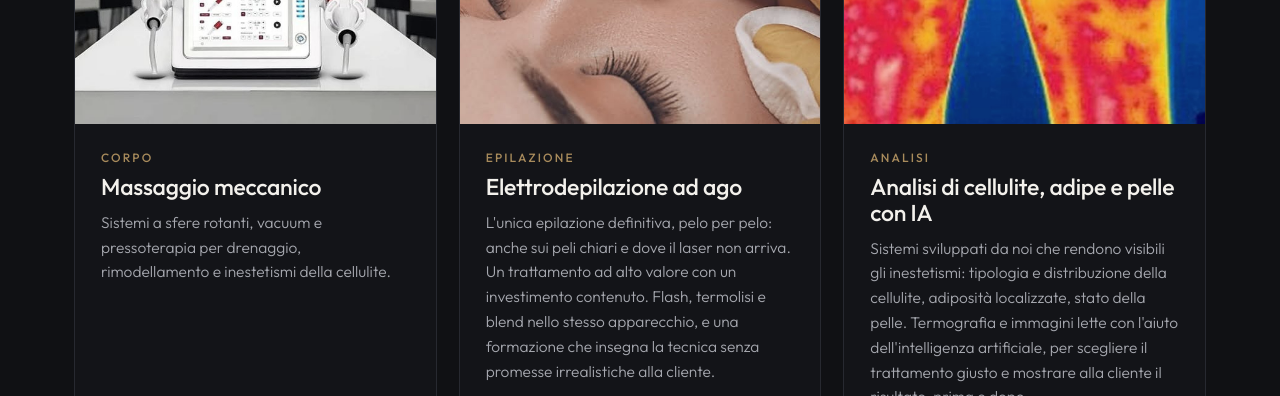
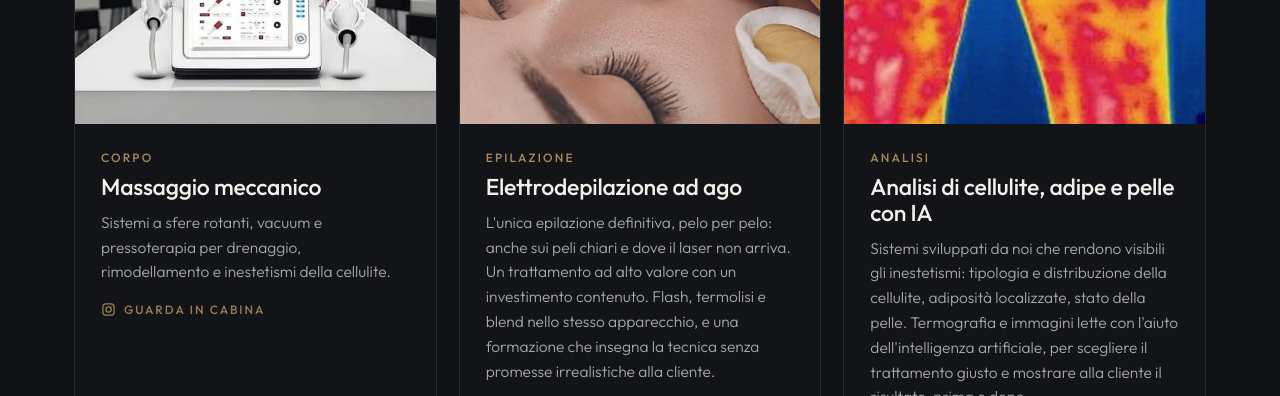
Before and after one commit to bellafiore/debeauty-sito, a plain HTML site: page index.html in a window 1280 px wide. Shown: the part 2570-2966 px from the top of the page. Drawn offline with Linux system fonts and the light colour scheme.

Commit message:
Massaggio meccanico: link al reel su Instagram
Co-Authored-By: Claude Fable 5.2 <noreply@anthropic.com>

```diff
--- a/index.html
+++ b/index.html
@@ -374,7 +374,7 @@ footer{padding-bottom:180px}
       <article class="tcard"><div class="ph"><img src="img/t_laser.jpg" alt="Laser a diodo" loading="lazy"></div><div class="tx"><div class="cat">Epilazione</div><h3>Laser a diodo</h3><p>Sistemi fino a 2000 W, in diverse configurazioni di potenza e lunghezza d'onda. Dalla cabina singola al centro ad alto volume di lavoro.</p><a class="ig-link" href="https://www.instagram.com/reel/DQ68vImCAdv/" target="_blank" rel="noopener" title="Instagram"><svg viewBox="0 0 24 24" width="15" height="15" fill="none" stroke="currentColor" stroke-width="2" stroke-linecap="round" stroke-linejoin="round" aria-hidden="true"><rect x="3" y="3" width="18" height="18" rx="5"/><circle cx="12" cy="12" r="4.2"/><circle cx="17.4" cy="6.6" r="1" fill="currentColor" stroke="none"/></svg>Guarda in cabina</a></div></article>
       <article class="tcard"><div class="ph"><img src="img/t_rf.jpg" alt="Radiofrequenza" loading="lazy"></div><div class="tx"><div class="cat">Viso e corpo</div><h3>Radiofrequenza</h3><p>Capacitiva e resistiva, monopolare e bipolare. Per i trattamenti di tono e compattezza su viso e corpo.</p><a class="ig-link" href="https://www.instagram.com/p/DGgNRIHtwwU/" target="_blank" rel="noopener" title="Instagram"><svg viewBox="0 0 24 24" width="15" height="15" fill="none" stroke="currentColor" stroke-width="2" stroke-linecap="round" stroke-linejoin="round" aria-hidden="true"><rect x="3" y="3" width="18" height="18" rx="5"/><circle cx="12" cy="12" r="4.2"/><circle cx="17.4" cy="6.6" r="1" fill="currentColor" stroke="none"/></svg>Guarda in cabina</a></div></article>
       <article class="tcard"><div class="ph"><img src="img/t_hydra.jpg" alt="Idrodermoabrasione" loading="lazy"></div><div class="tx"><div class="cat">Viso</div><h3>Idrodermoabrasione</h3><p>Il trattamento viso tipo Hydrafacial: detersione, esfoliazione, estrazione e veicolazione di attivi in un'unica seduta. In versione verticale o portatile.</p><a class="ig-link" href="https://www.instagram.com/reel/DfzosHBNedc/" target="_blank" rel="noopener" title="Instagram"><svg viewBox="0 0 24 24" width="15" height="15" fill="none" stroke="currentColor" stroke-width="2" stroke-linecap="round" stroke-linejoin="round" aria-hidden="true"><rect x="3" y="3" width="18" height="18" rx="5"/><circle cx="12" cy="12" r="4.2"/><circle cx="17.4" cy="6.6" r="1" fill="currentColor" stroke="none"/></svg>Guarda in cabina</a></div></article>
-      <article class="tcard"><div class="ph"><img src="img/t_corpo.jpg" alt="Massaggio meccanico" style="object-position:50% 62%" loading="lazy"></div><div class="tx"><div class="cat">Corpo</div><h3>Massaggio meccanico</h3><p>Sistemi a sfere rotanti, vacuum e pressoterapia per drenaggio, rimodellamento e inestetismi della cellulite.</p></div></article>
+      <article class="tcard"><div class="ph"><img src="img/t_corpo.jpg" alt="Massaggio meccanico" style="object-position:50% 62%" loading="lazy"></div><div class="tx"><div class="cat">Corpo</div><h3>Massaggio meccanico</h3><p>Sistemi a sfere rotanti, vacuum e pressoterapia per drenaggio, rimodellamento e inestetismi della cellulite.</p><a class="ig-link" href="https://www.instagram.com/reel/DfzqnsnI2ZY/" target="_blank" rel="noopener" title="Instagram"><svg viewBox="0 0 24 24" width="15" height="15" fill="none" stroke="currentColor" stroke-width="2" stroke-linecap="round" stroke-linejoin="round" aria-hidden="true"><rect x="3" y="3" width="18" height="18" rx="5"/><circle cx="12" cy="12" r="4.2"/><circle cx="17.4" cy="6.6" r="1" fill="currentColor" stroke="none"/></svg>Guarda in cabina</a></div></article>
       <article class="tcard"><div class="ph"><img src="img/t_ago.jpg" alt="Elettrodepilazione ad ago" style="object-position:60% 50%" loading="lazy"></div><div class="tx"><div class="cat">Epilazione</div><h3>Elettrodepilazione ad ago</h3><p>L'unica epilazione definitiva, pelo per pelo: anche sui peli chiari e dove il laser non arriva. Un trattamento ad alto valore con un investimento contenuto. Flash, termolisi e blend nello stesso apparecchio, e una formazione che insegna la tecnica senza promesse irrealistiche alla cliente.</p><a class="more-link" href="elettroepilazione-ad-ago.html">Apparecchio e formazione</a></div></article>
       <article class="tcard"><div class="ph"><img src="img/t_ia.jpg" alt="Termografia della coscia con cellulite" style="object-position:50% 45%" loading="lazy"></div><div class="tx"><div class="cat">Analisi</div><h3>Analisi di cellulite, adipe e pelle con IA</h3><p>Sistemi sviluppati da noi che rendono visibili gli inestetismi: tipologia e distribuzione della cellulite, adiposità localizzate, stato della pelle. Termografia e immagini lette con l'aiuto dell'intelligenza artificiale, per scegliere il trattamento giusto e mostrare alla cliente il risultato, prima e dopo.</p><small class="cred">Immagine termografica: Bauer et al., EPMA Journal 2020, licenza CC BY 4.0</small></div></article>
     </div>
```
